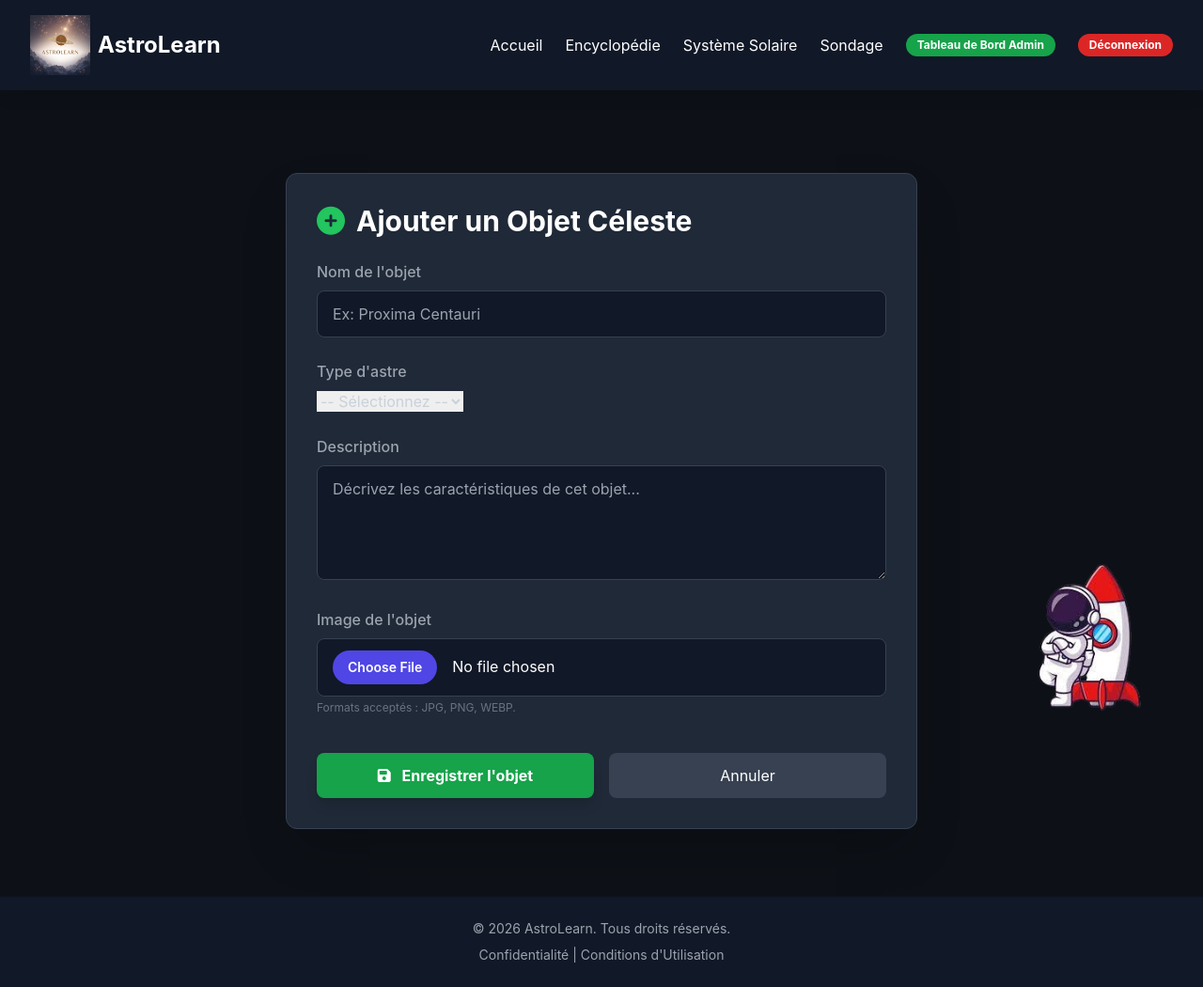
After one commit to Aboubnan/AstroLearn, a Flask app: page /admin/add-object in a window 1280 px wide. The commit adds this page. Shown: the whole page at 94% size. Run offline with Flask 3, Linux system fonts and the light colour scheme; the visitor is signed in with stand-in values (Sample User, id 1); data that the repository does not hold is empty; some libraries are stand-ins or nearby versions.

Commit message:
Fix: insertion objet_celeste avec gestion image locale et fk_id_categorie

```diff
--- a/controller/admin_routes.py
+++ b/controller/admin_routes.py
@@ -1,11 +1,14 @@
 # controller/admin_routes.py
-
+import os
 import datetime
 import functools
 from typing import Callable, Any, Union
 from flask import Blueprint, render_template, request, redirect, url_for, flash, session, Response
 from model.database import get_admin_by_pseudo, check_password
 from model.api_utils import ingest_solar_system_data_paged
+from werkzeug.utils import secure_filename
+from datetime import date
+from model.database import get_db_connection
 
 # Blueprint creation
 admin_bp = Blueprint('admin_bp', __name__)
@@ -89,3 +92,136 @@ def admin_logout() -> Response:
     flash("You have been logged out.", 'info')
     # Redirect to the main index (from 'main_bp')
     return redirect(url_for('main_bp.index'))
+
+@admin_bp.route('/admin/add-object', methods=['GET', 'POST'])
+@admin_required
+def add_celestial_object():
+    conn = get_db_connection()
+    cur = conn.cursor()
+
+    if request.method == 'POST':
+        name = request.form.get('name')
+        description = request.form.get('description')
+        # On récupère l'ID de la catégorie depuis le <select> du HTML
+        id_cat = request.form.get('category_id')
+
+        # --- Gestion de l'image ---
+        file = request.files.get('image')
+        if file and file.filename != '':
+            filename = secure_filename(file.filename)
+            upload_path = os.path.join('static', 'uploads', 'objects')
+            if not os.path.exists(upload_path):
+                os.makedirs(upload_path)
+            file.save(os.path.join(upload_path, filename))
+            image_url = f"uploads/objects/{filename}"
+        else:
+            image_url = "images/default_astro.png"
+
+        # --- Insertion SQL ---
+        try:
+            cur.execute("""
+                INSERT INTO objet_celeste (
+                    nom_fr, nom_scientifique, description,
+                    url_image, date_publication, fk_id_categorie
+                )
+                VALUES (%s, %s, %s, %s, %s, %s)
+            """, (name, name, description, image_url, date.today(), id_cat))
+
+            conn.commit()
+            flash(f"'{name}' a été ajouté au catalogue !", "success")
+            return redirect(url_for('admin_bp.admin_dashboard'))
+        except Exception as e:
+            conn.rollback()
+            flash(f"Erreur : {str(e)}", "error")
+
+    # Pour l'affichage initial (GET), on récupère les catégories
+    cur.execute("SELECT id_categorie, nom_categorie FROM categorie ORDER BY nom_categorie")
+    categories = cur.fetchall()
+
+    cur.close()
+    conn.close()
+    return render_template('add_object.html', categories=categories, title="Ajouter un objet")
+    if request.method == 'POST':
+        name = request.form.get('name')
+        body_type = request.form.get('body_type')
+        description = request.form.get('description')
+
+        # --- Gestion de l'image (Ton code actuel est bon ici) ---
+        file = request.files.get('image')
+        if file and file.filename != '':
+            filename = secure_filename(file.filename)
+            upload_path = os.path.join('static', 'uploads', 'objects')
+            if not os.path.exists(upload_path):
+                os.makedirs(upload_path)
+            file.save(os.path.join(upload_path, filename))
+            image_url = f"uploads/objects/{filename}"
+        else:
+            image_url = "images/default_astro.png"
+
+        # --- INSERTION EN BASE DE DONNÉES ---
+        conn = get_db_connection()
+        cur = conn.cursor()
+        try:
+            # On définit une catégorie par défaut (ex: 1 pour Planète)
+            # ou on récupère l'ID envoyé par le formulaire
+            id_cat = request.form.get('category_id', 1)
+
+            cur.execute("""
+                INSERT INTO objet_celeste (
+                    nom_fr,
+                    nom_scientifique,
+                    description,
+                    url_image,
+                    date_publication,
+                    fk_id_categorie
+                )
+                VALUES (%s, %s, %s, %s, %s, %s)
+            """, (
+                name,               # nom_fr
+                name,               # nom_scientifique (on met le même par défaut)
+                description,        # description
+                image_url,          # url_image
+                date.today(),       # date_publication (obligatoire !)
+                id_cat              # fk_id_categorie (obligatoire !)
+            ))
+
+            conn.commit()
+            flash(f"L'objet '{name}' a été ajouté avec succès !", "success")
+        except Exception as e:
+            conn.rollback()
+            print(f"Erreur SQL détaillée : {e}") # Pour voir l'erreur dans ton terminal
+            flash(f"Erreur lors de l'ajout : {str(e)}", "error")
+        finally:
+            cur.close()
+            conn.close()
+
+        return redirect(url_for('admin_bp.admin_dashboard'))
+
+    return render_template('add_object.html', title="Ajouter un objet")
+    if request.method == 'POST':
+        name = request.form.get('name')
+        # ... récupère tes autres champs ...
+
+        # Gestion de l'image
+        file = request.files.get('image')
+        if file and file.filename != '':
+            filename = secure_filename(file.filename)
+            # On définit le chemin où sauvegarder (ex: static/uploads/objects/)
+            upload_path = os.path.join('static', 'uploads', 'objects')
+
+            # Créer le dossier s'il n'existe pas
+            if not os.path.exists(upload_path):
+                os.makedirs(upload_path)
+
+            file.save(os.path.join(upload_path, filename))
+            image_url = f"uploads/objects/{filename}"
+        else:
+            image_url = "images/default_astro.png" # Une image par défaut
+
+        # Ici, ajoute 'image_url' dans ta requête d'insertion SQL
+        # db.execute("INSERT INTO celestial_objects ...", (name, ..., image_url))
+
+        flash(f"L'objet '{name}' a été ajouté !", "success")
+        return redirect(url_for('admin_bp.admin_dashboard'))
+
+    return render_template('add_object.html', title="Ajouter un objet")
--- /dev/null
+++ b/templates/add_object.html
@@ -0,0 +1,69 @@
+{% extends "base.html" %}
+
+{% block content %}
+<div class="max-w-2xl mx-auto bg-gray-800 p-8 rounded-xl shadow-2xl border border-gray-700 my-10">
+    <h2 class="text-3xl font-bold text-white mb-6 flex items-center">
+        <i class="fas fa-plus-circle mr-3 text-green-500"></i> Ajouter un Objet Céleste
+    </h2>
+
+    <form method="POST" enctype="multipart/form-data" class="space-y-6">
+
+        <div>
+            <label class="block text-gray-400 mb-2 font-medium">Nom de l'objet</label>
+            <input type="text" name="name" required placeholder="Ex: Proxima Centauri"
+                   class="w-full bg-gray-900 border border-gray-700 rounded-lg px-4 py-3 text-white focus:outline-none focus:border-green-500 transition">
+        </div>
+
+        <div>
+            <label class="block text-gray-400 mb-2 font-medium">Type d'astre</label>
+            <select name="category_id" required class="...">
+                <option value="" disabled selected>-- Sélectionnez --</option>
+                {% for cat in categories %}
+                    {# cat[0] est l'ID (ex: 1, 2, 3) #}
+                    <option value="{{ cat[0] }}">{{ cat[1] }}</option>
+                {% endfor %}
+            </select>
+        </div>
+
+        <div>
+            <label class="block text-gray-400 mb-2 font-medium">Description</label>
+            <textarea name="description" rows="4" required placeholder="Décrivez les caractéristiques de cet objet..."
+                      class="w-full bg-gray-900 border border-gray-700 rounded-lg px-4 py-3 text-white focus:outline-none focus:border-green-500 transition"></textarea>
+        </div>
+
+        <div>
+            <label class="block text-gray-400 mb-2 font-medium">Image de l'objet</label>
+            <div class="relative group">
+                <input type="file" name="image" accept="image/*" onchange="previewImage(event)"
+                       class="w-full bg-gray-900 border border-gray-700 rounded-lg px-4 py-3 text-white
+                              file:mr-4 file:py-2 file:px-4 file:rounded-full file:border-0
+                              file:text-sm file:font-semibold file:bg-indigo-600 file:text-white
+                              hover:file:bg-indigo-700 transition">
+            </div>
+            <p class="text-xs text-gray-500 mt-1">Formats acceptés : JPG, PNG, WEBP.</p>
+            <img id="preview" class="mt-4 hidden w-full h-48 object-cover rounded-lg border border-gray-600">
+        </div>
+
+        <div class="flex space-x-4 pt-4">
+            <button type="submit" class="flex-1 bg-green-600 hover:bg-green-700 text-white font-bold py-3 rounded-lg transition duration-200 shadow-lg">
+                <i class="fas fa-save mr-2"></i> Enregistrer l'objet
+            </button>
+            <a href="{{ url_for('admin_bp.admin_dashboard') }}" class="flex-1 bg-gray-700 hover:bg-gray-600 text-center py-3 rounded-lg text-white transition">
+                Annuler
+            </a>
+        </div>
+    </form>
+</div>
+
+<script>
+    function previewImage(event) {
+        const reader = new FileReader();
+        reader.onload = function() {
+            const output = document.getElementById('preview');
+            output.src = reader.result;
+            output.classList.remove('hidden');
+        };
+        reader.readAsDataURL(event.target.files[0]);
+    }
+</script>
+{% endblock %}
--- a/templates/admin_dashboard.html
+++ b/templates/admin_dashboard.html
@@ -97,19 +97,19 @@
 
         <div class="grid grid-cols-1 sm:grid-cols-2 lg:grid-cols-3 gap-6">
 
-            <a href="#" class="block p-4 rounded-lg bg-gray-900 hover:bg-gray-700 transition duration-200 shadow-md">
+            <a href="{{ url_for('admin_bp.add_celestial_object') }}" class="block p-4 rounded-lg bg-gray-900 hover:bg-gray-700 transition duration-200 shadow-md border border-transparent hover:border-green-500">
                 <i class="fas fa-plus-circle text-xl text-green-500 mr-3"></i>
                 <span class="font-semibold text-white">Ajouter un Nouvel Objet</span>
                 <p class="text-xs text-gray-500 mt-1">Gérer les données du catalogue.</p>
             </a>
 
-            <a href="#" class="block p-4 rounded-lg bg-gray-900 hover:bg-gray-700 transition duration-200 shadow-md">
+            <a href="#" class="block p-4 rounded-lg bg-gray-900 hover:bg-gray-700 transition duration-200 shadow-md border border-transparent hover:border-blue-500">
                 <i class="fas fa-chart-bar text-xl text-blue-500 mr-3"></i>
                 <span class="font-semibold text-white">Voir les Résultats du Sondage</span>
                 <p class="text-xs text-gray-500 mt-1">Analyser les retours (F.04).</p>
             </a>
 
-            <a href="{{ url_for('admin_bp.admin_logout') }}" class="block p-4 rounded-lg bg-gray-900 hover:bg-red-900 transition duration-200 shadow-md">
+            <a href="{{ url_for('admin_bp.admin_logout') }}" class="block p-4 rounded-lg bg-gray-900 hover:bg-red-900 transition duration-200 shadow-md border border-transparent hover:border-red-500">
                 <i class="fas fa-sign-out-alt text-xl text-red-500 mr-3"></i>
                 <span class="font-semibold text-white">Déconnexion Sécurisée</span>
                 <p class="text-xs text-gray-500 mt-1">Quitter la session administrateur.</p>
--- a/templates/detail.html
+++ b/templates/detail.html
@@ -18,11 +18,10 @@
             </p>
 
             <div class="rounded-xl overflow-hidden shadow-xl border-4 border-gray-700">
-                <img src="{{ obj.url_image }}"
+                <img src="{% if 'http' in obj.url_image %}{{ obj.url_image }}{% else %}{{ url_for('static', filename=obj.url_image) }}{% endif %}"
                     alt="Vue détaillée de {{ obj.nom_fr }}"
                     class="w-full h-auto object-cover"
-                    onerror="this.onerror=null; this.src='https://placehold.co/800x600/1f2937/d1d5db?text=Image+Non+Disponible';"
-                >
+                    onerror="this.onerror=null; this.src='https://placehold.co/800x600/1f2937/d1d5db?text=Image+Non+Disponible';">
             </div>
         </div>
 
```
Also changed, not shown: templates/catalogue.html (+4 -4 lines), static/uploads/objects/Activite_1.png (added), static/uploads/objects/pluton.jpg (added).
